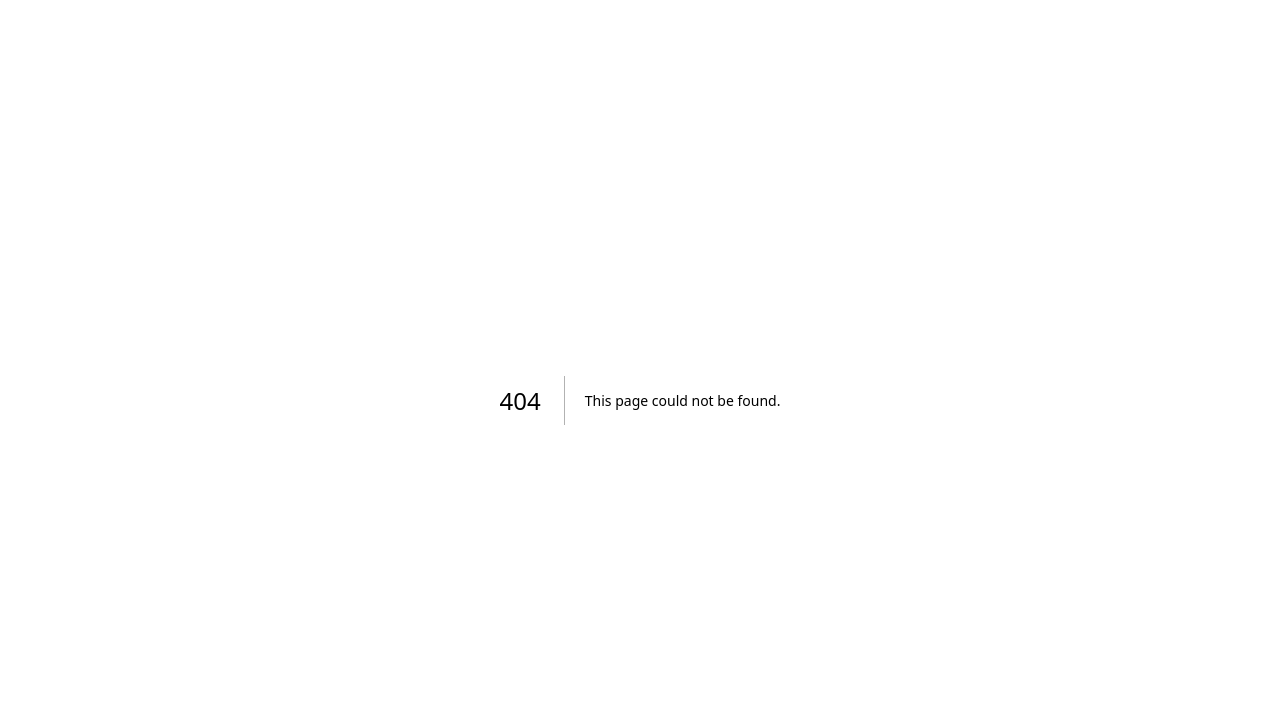
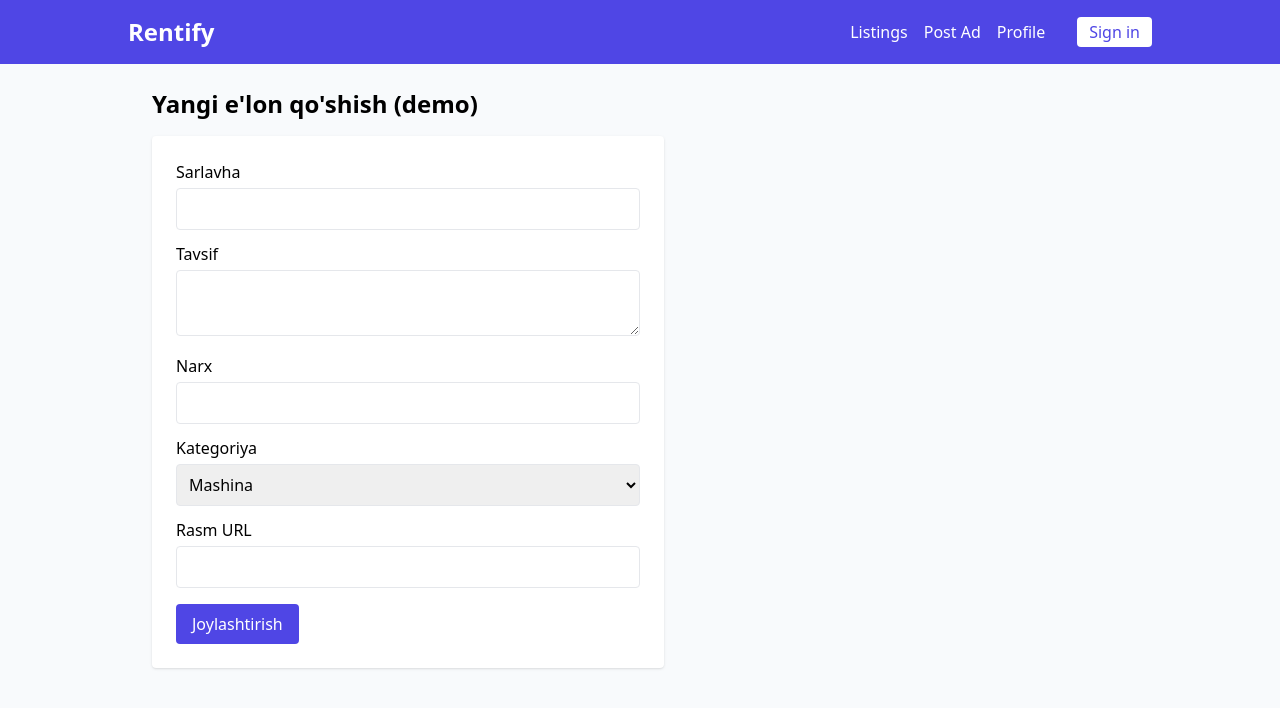
Before and after one commit to elyor0110/rentify, a Next.js app: page /add in a window 1280 px wide. Before the commit this address had no page. Shown: the top 708 px of the page. Built offline with nearby package versions, Linux system fonts and the light colour scheme.

Commit message:
Create add.js

```diff
--- /dev/null
+++ b/pages/add.js
@@ -0,0 +1,37 @@
+import { useState } from "react";
+import Layout from "../components/Layout";
+
+export default function Add() {
+  const [form, setForm] = useState({ title:"", description:"", price:"", category:"mashina", image:"" });
+  const [msg, setMsg] = useState("");
+
+  async function submit(e) {
+    e.preventDefault();
+    const res = await fetch("/api/listings", { method:"POST", headers:{"Content-Type":"application/json"}, body: JSON.stringify(form) });
+    const data = await res.json();
+    if (res.ok) { setMsg("E'lon qo‘shildi!"); setForm({ title:"", description:"", price:"", category:"mashina", image:"" }); }
+    else setMsg("Xatolik: " + (data.error || "unknown"));
+  }
+
+  return (
+    <Layout>
+      <h2 className="text-2xl font-bold mb-4">Yangi e'lon qo'shish (demo)</h2>
+      <form onSubmit={submit} className="bg-white p-6 rounded shadow max-w-lg">
+        <label className="block">Sarlavha<input value={form.title} onChange={e=>setForm({...form,title:e.target.value})} className="w-full p-2 mt-1 border rounded"/></label>
+        <label className="block mt-3">Tavsif<textarea value={form.description} onChange={e=>setForm({...form,description:e.target.value})} className="w-full p-2 mt-1 border rounded"/></label>
+        <label className="block mt-3">Narx<input value={form.price} onChange={e=>setForm({...form,price:e.target.value})} className="w-full p-2 mt-1 border rounded"/></label>
+        <label className="block mt-3">Kategoriya
+          <select value={form.category} onChange={e=>setForm({...form,category:e.target.value})} className="w-full p-2 mt-1 border rounded">
+            <option value="mashina">Mashina</option><option value="uy">Uy</option>
+          </select>
+        </label>
+        <label className="block mt-3">Rasm URL<input value={form.image} onChange={e=>setForm({...form,image:e.target.value})} className="w-full p-2 mt-1 border rounded"/></label>
+
+        <div className="mt-4">
+          <button className="px-4 py-2 bg-indigo-600 text-white rounded">Joylashtirish</button>
+        </div>
+        {msg && <p className="mt-3 text-green-600">{msg}</p>}
+      </form>
+    </Layout>
+  );
+}
```
